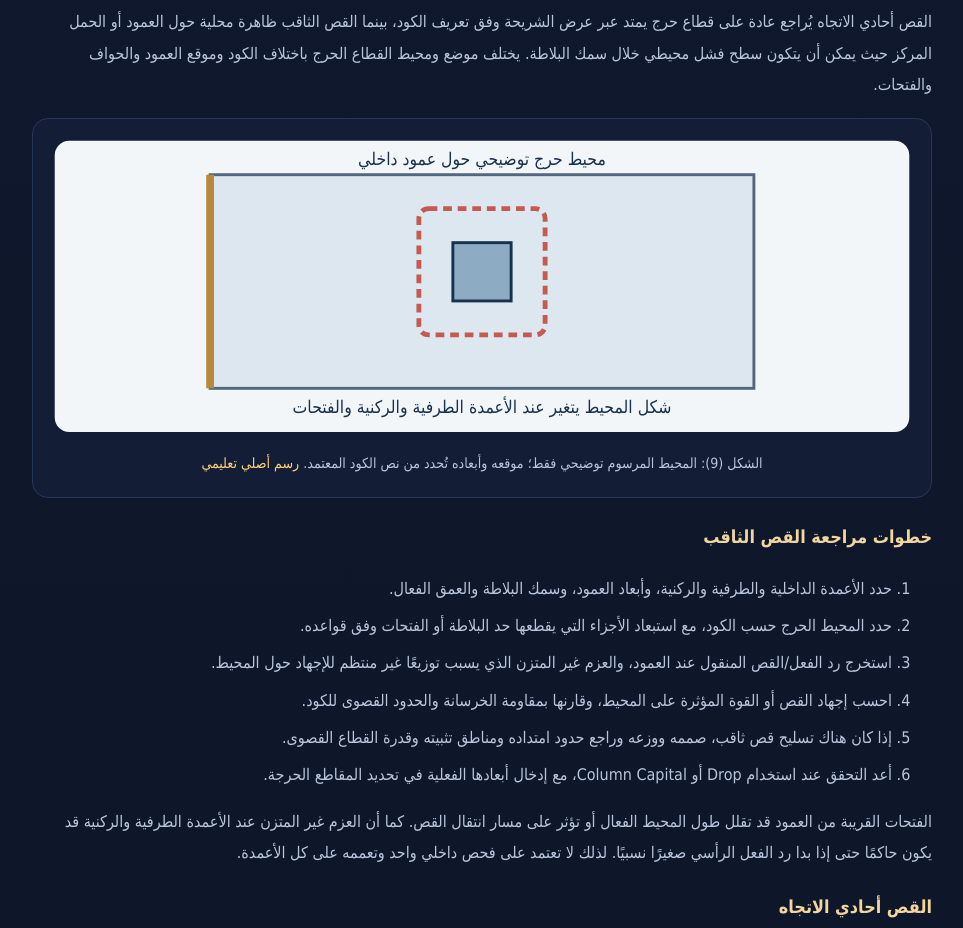
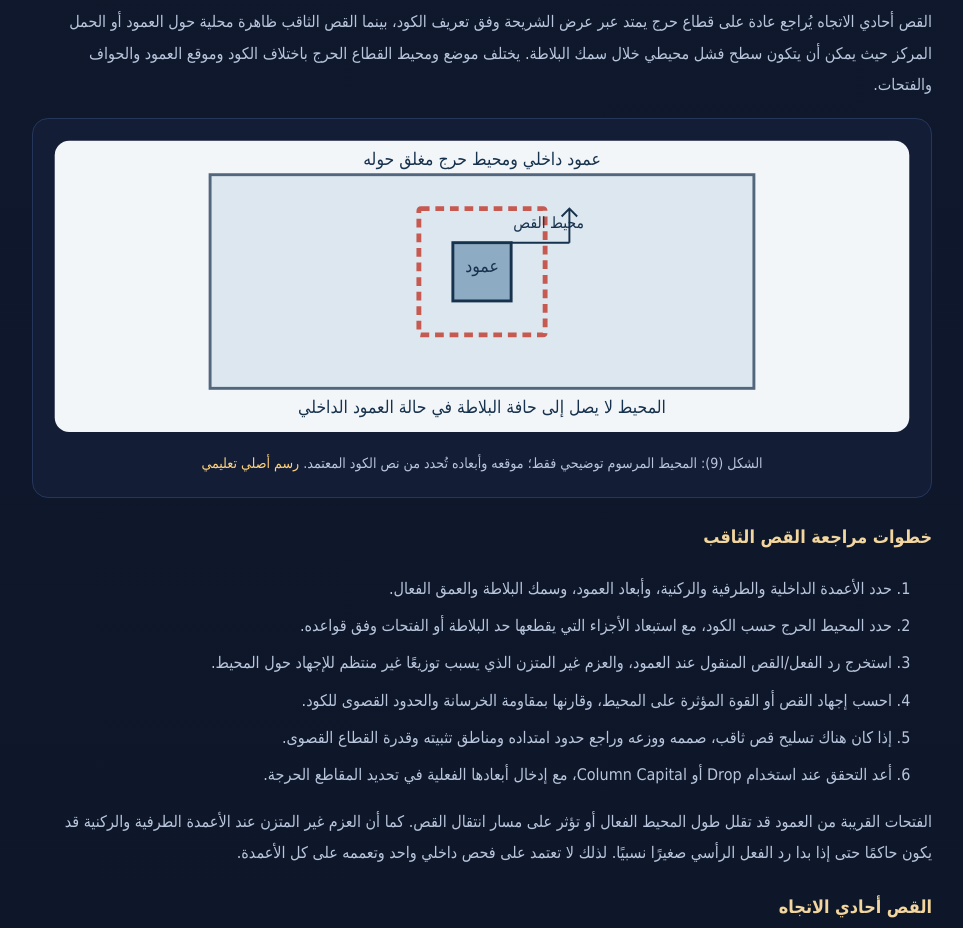
Before and after one commit to hamzaaldeeb/hamzaaldeeb.github.io, a plain HTML site: page reinforced-concrete-slabs.html in a window 1280 px wide. Shown: the part 9140-10068 px from the top of the page, without its empty margins (158-1121 px from the left). Drawn offline with Linux system fonts and the light colour scheme.

Commit message:
Correct punching shear diagram for an interior column

```diff
--- a/reinforced-concrete-slabs.html
+++ b/reinforced-concrete-slabs.html
@@ -118,7 +118,7 @@ table{width:100%;border-collapse:collapse;min-width:650px}th,td{padding:12px;tex
 
 <section id="shear"><h2>10. القص أحادي الاتجاه والقص الثاقب Punching Shear</h2>
 <p>القص أحادي الاتجاه يُراجع عادة على قطاع حرج يمتد عبر عرض الشريحة وفق تعريف الكود، بينما القص الثاقب ظاهرة محلية حول العمود أو الحمل المركز حيث يمكن أن يتكون سطح فشل محيطي خلال سمك البلاطة. يختلف موضع ومحيط القطاع الحرج باختلاف الكود وموقع العمود والحواف والفتحات.</p>
-<figure class="diagram"><svg viewBox="0 0 900 320" role="img" aria-labelledby="s9t s9d"><title id="s9t">القص الثاقب حول العمود</title><desc id="s9d">مسقط بلاطة مع عمود مربع ومحيط حرج مغلق حوله، مع إظهار تأثير الحافة.</desc><rect x="10" y="10" width="880" height="300" rx="15" fill="#f3f6f9"/><rect x="170" y="45" width="560" height="220" fill="#dce7ef" stroke="#52677d" stroke-width="3"/><rect x="420" y="115" width="60" height="60" fill="#8eabc4" stroke="#17324d" stroke-width="3"/><rect x="385" y="80" width="130" height="130" rx="10" fill="none" stroke="#c65a50" stroke-width="5" stroke-dasharray="9 6"/><path d="M170 45V265" stroke="#b8893c" stroke-width="8"/><g fill="#17324d" font-family="Tahoma" font-size="18" text-anchor="middle"><text x="450" y="35">محيط حرج توضيحي حول عمود داخلي</text><text x="450" y="290">شكل المحيط يتغير عند الأعمدة الطرفية والركنية والفتحات</text></g></svg><figcaption>الشكل (9): المحيط المرسوم توضيحي فقط؛ موقعه وأبعاده تُحدد من نص الكود المعتمد. <span>رسم أصلي تعليمي</span></figcaption></figure>
+<figure class="diagram"><svg viewBox="0 0 900 320" role="img" aria-labelledby="s9t s9d"><title id="s9t">القص الثاقب حول العمود الداخلي</title><desc id="s9d">مسقط لبلاطة مستمرة حول عمود داخلي مربع؛ محيط القص الثاقب الحرج مغلق ومتمركز حول العمود، بعيدًا عن حواف البلاطة. شكل وموقع المحيط الفعليان حسب الكود والعمق الفعال والفتحات.</desc><rect x="10" y="10" width="880" height="300" rx="15" fill="#f3f6f9"/><rect x="170" y="45" width="560" height="220" fill="#dce7ef" stroke="#52677d" stroke-width="3"/><rect x="420" y="115" width="60" height="60" fill="#8eabc4" stroke="#17324d" stroke-width="3"/><rect x="385" y="80" width="130" height="130" rx="2" fill="none" stroke="#c65a50" stroke-width="5" stroke-dasharray="9 6"/><g fill="#17324d" font-family="Tahoma" font-size="18" text-anchor="middle"><text x="450" y="35">عمود داخلي ومحيط حرج مغلق حوله</text><text x="450" y="145">عمود</text><text x="450" y="290">المحيط لا يصل إلى حافة البلاطة في حالة العمود الداخلي</text></g><path d="M480 115H540M540 115V80M532 88l8-8 8 8" stroke="#17324d" stroke-width="2" fill="none"/><text x="555" y="100" font-family="Tahoma" font-size="16" fill="#17324d">محيط القص</text></svg><figcaption>الشكل (9): المحيط المرسوم توضيحي فقط؛ موقعه وأبعاده تُحدد من نص الكود المعتمد. <span>رسم أصلي تعليمي</span></figcaption></figure>
 <h3>خطوات مراجعة القص الثاقب</h3><ol><li>حدد الأعمدة الداخلية والطرفية والركنية، وأبعاد العمود، وسمك البلاطة والعمق الفعال.</li><li>حدد المحيط الحرج حسب الكود، مع استبعاد الأجزاء التي يقطعها حد البلاطة أو الفتحات وفق قواعده.</li><li>استخرج رد الفعل/القص المنقول عند العمود، والعزم غير المتزن الذي يسبب توزيعًا غير منتظم للإجهاد حول المحيط.</li><li>احسب إجهاد القص أو القوة المؤثرة على المحيط، وقارنها بمقاومة الخرسانة والحدود القصوى للكود.</li><li>إذا كان هناك تسليح قص ثاقب، صممه ووزعه وراجع حدود امتداده ومناطق تثبيته وقدرة القطاع القصوى.</li><li>أعد التحقق عند استخدام Drop أو Column Capital، مع إدخال أبعادها الفعلية في تحديد المقاطع الحرجة.</li></ol>
 <p>الفتحات القريبة من العمود قد تقلل طول المحيط الفعال أو تؤثر على مسار انتقال القص. كما أن العزم غير المتزن عند الأعمدة الطرفية والركنية قد يكون حاكمًا حتى إذا بدا رد الفعل الرأسي صغيرًا نسبيًا. لذلك لا تعتمد على فحص داخلي واحد وتعممه على كل الأعمدة.</p>
 <h3>القص أحادي الاتجاه</h3><p>راجع القص قرب المساند أو مناطق الأحمال المركزة، مع موضع القطاع الحرج الذي يحدده الكود. في البلاطات ذات الأعصاب، افحص العصب نفسه كعنصر خطي، ولا تعتبر البلوك المالئ بديلًا عن الخرسانة المقاومة للقص ما لم ينص النظام المعتمد صراحة على ذلك.</p></section>
```
